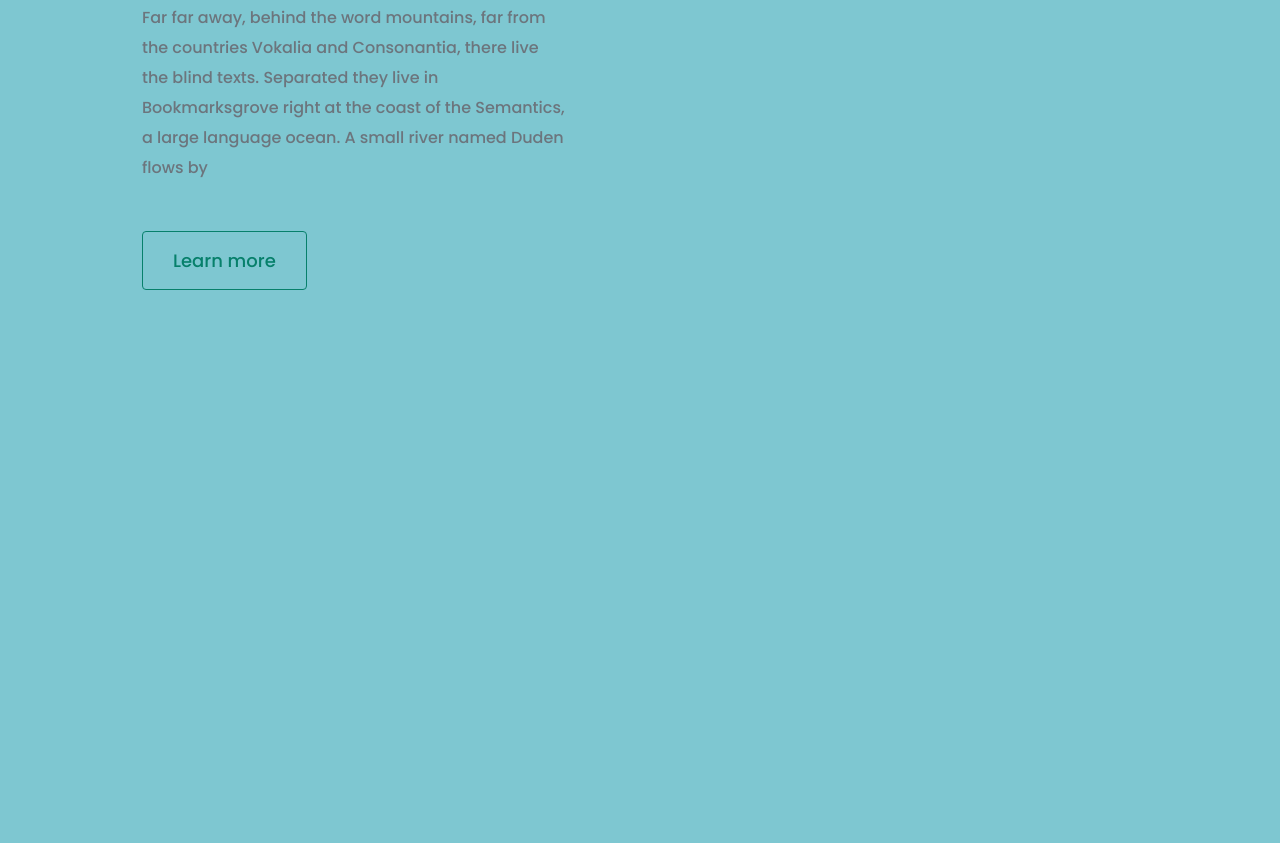
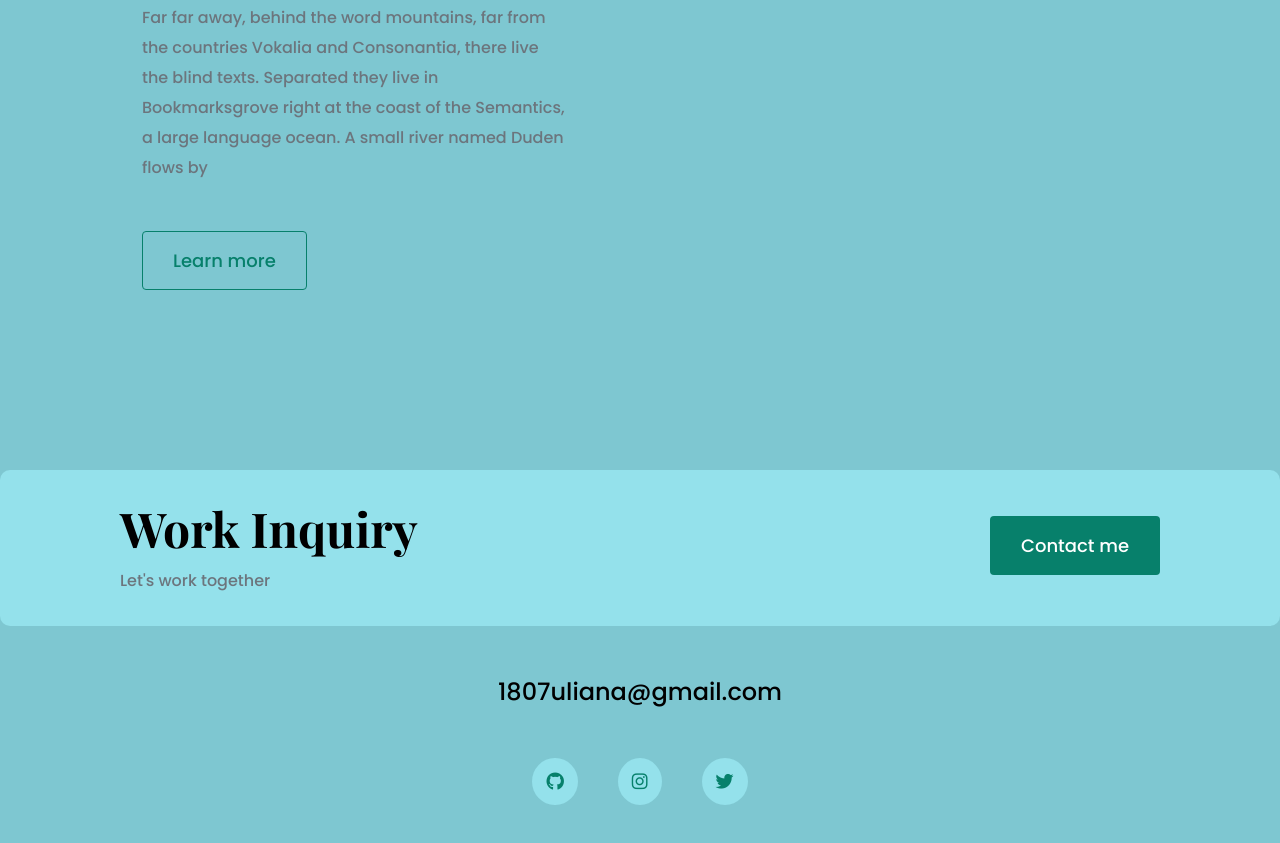
Before and after one commit to UlianaSolo/Portfolio-Project-Homework, a website: page index.html in a window 1280 px wide. Shown: the part 1871-2714 px from the top of the page. Before the commit the page ends 2329 px from the top, so only its background shows below. Drawn offline with nearby package versions, Linux system fonts and the light colour scheme.

Commit message:
create portfolio

```diff
--- a/index.html
+++ b/index.html
@@ -116,5 +116,33 @@
         </div>
       </div>
     </div>
+    <footer>
+        <div class="contact-box justify-content-between mb-5 d-none d-md-flex">
+          <div>
+            <h4>Work Inquiry</h4>
+            <p class="text-muted">Let's work together</p>
+          </div>
+          <div>
+            <a href="" class="btn btn-branding mt-3"> Contact me </a>
+          </div>
+        </div>
+        <div class="d-flex justify-content-center mb-5">
+          <a href="mailto:patricia@gmail.com" class="email-link">
+            1807uliana@gmail.com
+          </a>
+        </div>
+        <div class="social-links d-flex justify-content-center">
+          <a href="https://www.github.com/uliana" target="_blank">
+            <i class="fab fa-github"></i>
+          </a>
+          <a href="https://www.instragram.com/uliana" target="_blank">
+            <i class="fab fa-instagram"></i>
+          </a>
+          <a href="https://www.twitter.com/uliana" target="_blank">
+            <i class="fab fa-twitter"></i>
+          </a>
+        </div>
+      </footer>
+    </div>
   </body>
 </html>
--- a/styles/portfolio.css
+++ b/styles/portfolio.css
@@ -28,6 +28,10 @@ h1 {
 
 h2 {
   font-size: 64px;
+}
+
+h4 {
+  font-size: 48px;
 }
 
 p {
@@ -138,14 +142,57 @@ nav li.active a {
   color: var(--branding-color);
 }
 
+footer {
+  margin: 60px 0;
+}
+
+footer .contact-box {
+  background: var(--secondary-color);
+  padding: 30px 120px;
+  border-radius: 10px;
+}
+
+footer .contact-box p {
+  margin: 0;
+}
+
+footer .email-link {
+  text-decoration: none;
+  color: black;
+  font-size: 24px;
+}
+
+footer .email-link:hover {
+  color: var(--branding-color);
+}
+
+footer .social-links a {
+  margin: 0 20px;
+  color: var(--branding-color);
+  background: var(--secondary-color);
+  padding: 10px 14px;
+  border-radius: 50%;
+  font-size: 18px;
+  transition: all 100ms ease-in-out;
+}
+
+footer .social-links a:hover {
+  color: white;
+  background: var(--branding-color);
+}
+
 @media (max-width: 900px) {
   h1 {
     font-size: 44px;
-    line-height: 56px;
+    line-height: 1.5;
   }
 
   h2 {
     font-size: 44px;
+  }
+
+  h4 {
+    font-size: 26px;
   }
 
   .hero {
```
